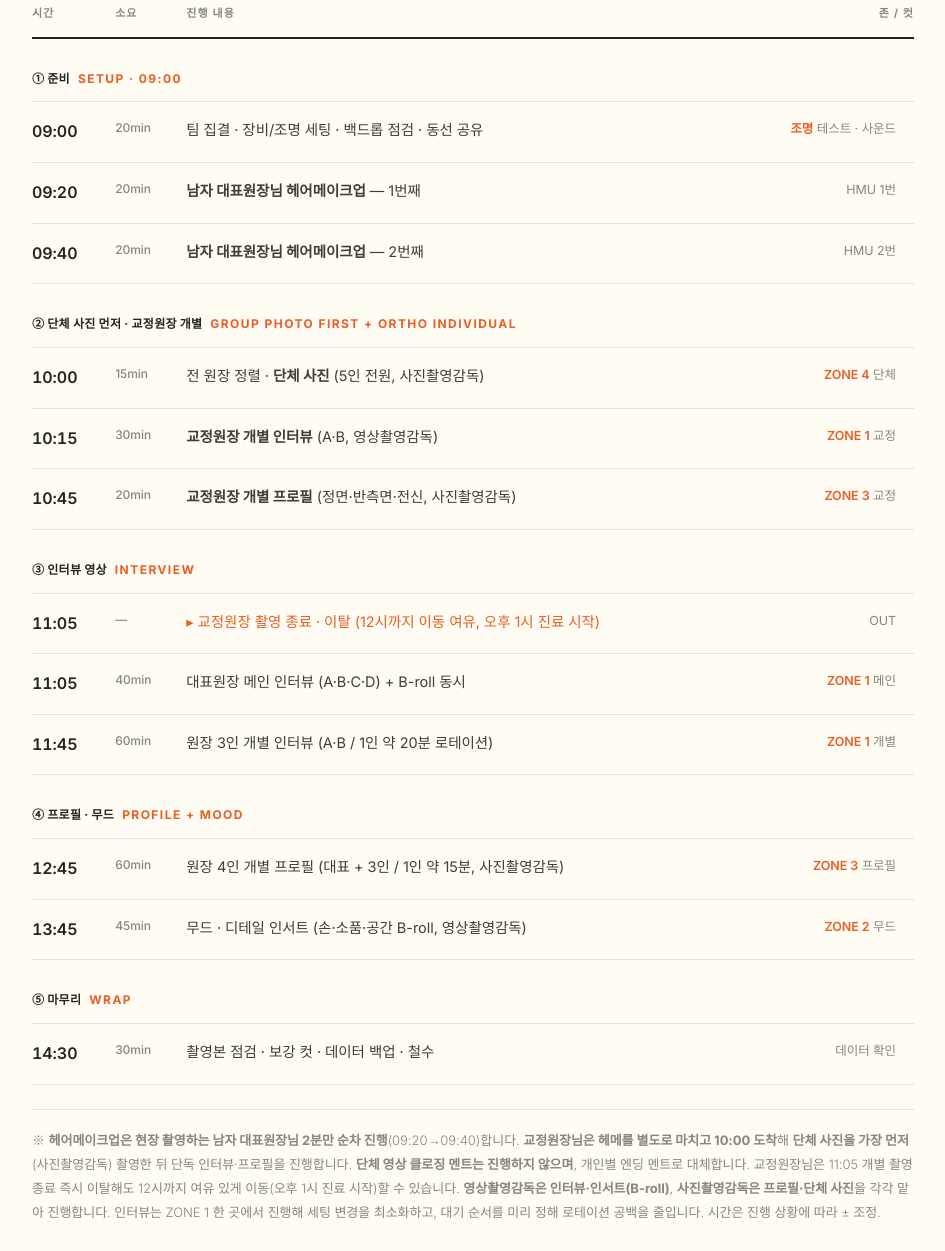
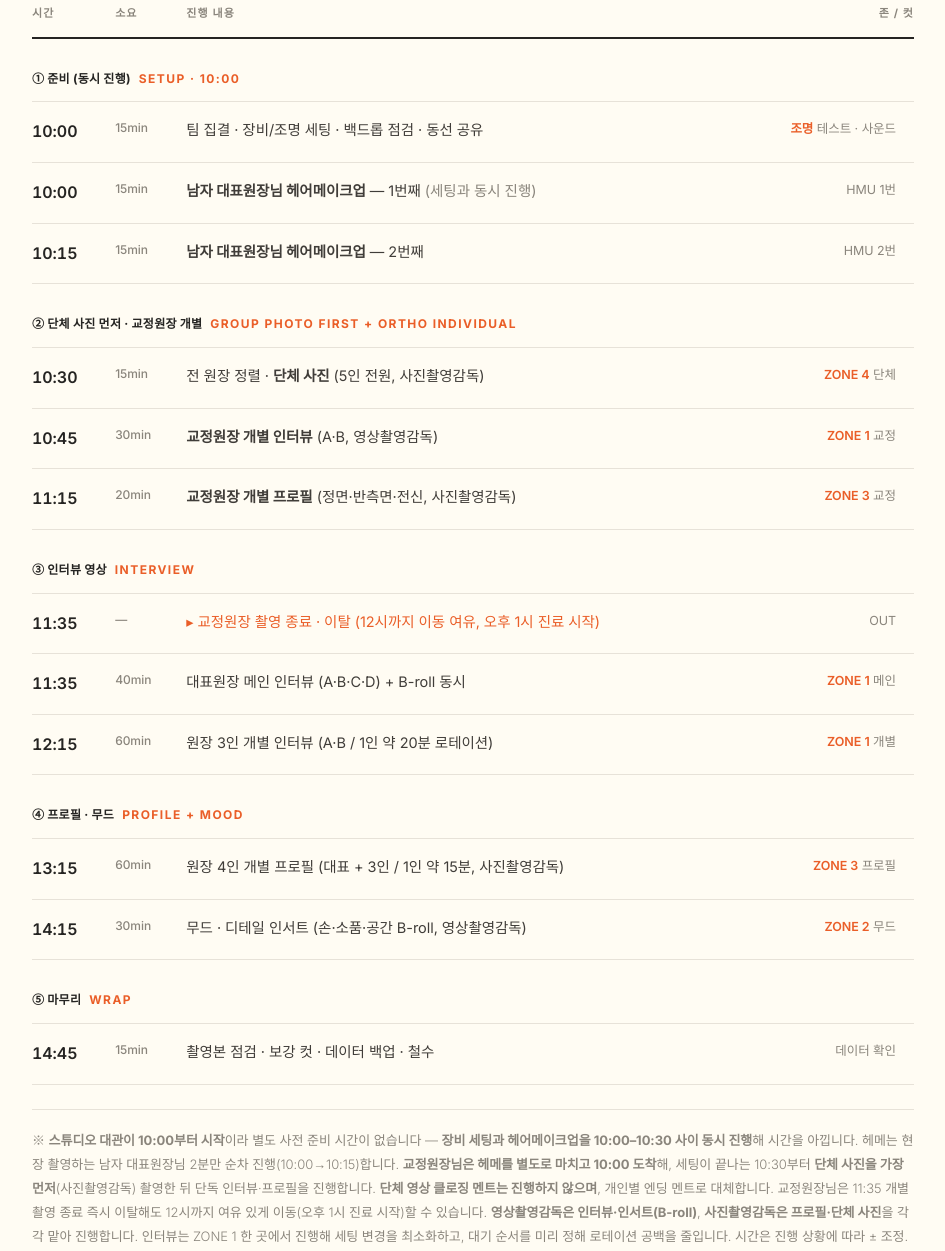
Before and after one commit to devPugi/seoulido-dental-shoot-plan, a plain HTML site: page index.html in a window 1280 px wide. Shown: the part 10299-11550 px from the top of the page, without its empty margins (226-1171 px from the left). Drawn offline with nearby package versions, Linux system fonts and the light colour scheme; a web font is replaced by a local one.

Commit message:
Start full schedule at 10:00 (studio access begins at rental start)
- Remove separate 09:00 pre-call; fold setup + HMU into 10:00-10:30 parallel block
- Shift all downstream timetable rows accordingly, still fits 10:00-15:00

```diff
--- a/index.html
+++ b/index.html
@@ -512,7 +512,7 @@
       <div class="meta">
         <span class="label">Schedule</span>
         <h2>촬영 타임테이블</h2>
-        <p class="desc">스튜디오 대관 5시간(10:00–15:00) + 준비·헤어메이크업 1시간(09:00–10:00). 헤메는 <b style="color:var(--orange)">남자 대표원장님 2분</b>만 현장에서 순차 진행하며, <b style="color:var(--orange)">교정원장님은 헤메를 마치고 10시에 도착</b>합니다. 도착 직후 <b style="color:var(--orange)">단체 사진을 가장 먼저</b> 촬영한 뒤 <b style="color:var(--orange)">교정원장님 단독 촬영</b>을 진행하고 11시경 이탈(오후 1시 진료 시작)합니다. <b style="color:var(--orange)">영상촬영감독은 인터뷰·인서트</b>, <b style="color:var(--orange)">사진촬영감독은 프로필·단체 사진</b>을 각각 맡습니다.</p>
+        <p class="desc">스튜디오 대관 5시간, <b style="color:var(--orange)">10:00부터 모든 일정 시작</b> (별도 사전 준비 시간 없음 — 세팅·헤메도 10:00–10:30 사이 동시 진행). 헤메는 <b style="color:var(--orange)">남자 대표원장님 2분</b>만 현장에서 순차 진행하며, <b style="color:var(--orange)">교정원장님은 헤메를 마치고 10시에 도착</b>합니다. 도착 직후 <b style="color:var(--orange)">단체 사진을 가장 먼저</b> 촬영한 뒤 <b style="color:var(--orange)">교정원장님 단독 촬영</b>을 진행하고 11시 반경 이탈(오후 1시 진료 시작)합니다. <b style="color:var(--orange)">영상촬영감독은 인터뷰·인서트</b>, <b style="color:var(--orange)">사진촬영감독은 프로필·단체 사진</b>을 각각 맡습니다.</p>
       </div>
     </div>
 
@@ -523,31 +523,31 @@
             <tr><th>시간</th><th>소요</th><th>진행 내용</th><th class="r">존 / 컷</th></tr>
           </thead>
           <tbody>
-            <tr class="phase"><td colspan="4"><span class="pk"><span class="kr">① 준비</span>Setup · 09:00</span></td></tr>
-            <tr><td class="tm">09:00</td><td class="du">20min</td><td class="sc">팀 집결 · 장비/조명 세팅 · 백드롭 점검 · 동선 공유</td><td class="zc"><b>조명</b> 테스트 · 사운드</td></tr>
-            <tr><td class="tm">09:20</td><td class="du">20min</td><td class="sc"><b>남자 대표원장님 헤어메이크업</b> — 1번째</td><td class="zc">HMU 1번</td></tr>
-            <tr><td class="tm">09:40</td><td class="du">20min</td><td class="sc"><b>남자 대표원장님 헤어메이크업</b> — 2번째</td><td class="zc">HMU 2번</td></tr>
+            <tr class="phase"><td colspan="4"><span class="pk"><span class="kr">① 준비 (동시 진행)</span>Setup · 10:00</span></td></tr>
+            <tr><td class="tm">10:00</td><td class="du">15min</td><td class="sc">팀 집결 · 장비/조명 세팅 · 백드롭 점검 · 동선 공유</td><td class="zc"><b>조명</b> 테스트 · 사운드</td></tr>
+            <tr><td class="tm">10:00</td><td class="du">15min</td><td class="sc"><b>남자 대표원장님 헤어메이크업</b> — 1번째 <span style="color:var(--muted)">(세팅과 동시 진행)</span></td><td class="zc">HMU 1번</td></tr>
+            <tr><td class="tm">10:15</td><td class="du">15min</td><td class="sc"><b>남자 대표원장님 헤어메이크업</b> — 2번째</td><td class="zc">HMU 2번</td></tr>
 
             <tr class="phase"><td colspan="4"><span class="pk"><span class="kr">② 단체 사진 먼저 · 교정원장 개별</span>Group Photo First + Ortho Individual</span></td></tr>
-            <tr><td class="tm">10:00</td><td class="du">15min</td><td class="sc">전 원장 정렬 · <b>단체 사진</b> (5인 전원, 사진촬영감독)</td><td class="zc"><b>ZONE 4</b> 단체</td></tr>
-            <tr><td class="tm">10:15</td><td class="du">30min</td><td class="sc"><b>교정원장 개별 인터뷰</b> (A·B, 영상촬영감독)</td><td class="zc"><b>ZONE 1</b> 교정</td></tr>
-            <tr><td class="tm">10:45</td><td class="du">20min</td><td class="sc"><b>교정원장 개별 프로필</b> (정면·반측면·전신, 사진촬영감독)</td><td class="zc"><b>ZONE 3</b> 교정</td></tr>
+            <tr><td class="tm">10:30</td><td class="du">15min</td><td class="sc">전 원장 정렬 · <b>단체 사진</b> (5인 전원, 사진촬영감독)</td><td class="zc"><b>ZONE 4</b> 단체</td></tr>
+            <tr><td class="tm">10:45</td><td class="du">30min</td><td class="sc"><b>교정원장 개별 인터뷰</b> (A·B, 영상촬영감독)</td><td class="zc"><b>ZONE 1</b> 교정</td></tr>
+            <tr><td class="tm">11:15</td><td class="du">20min</td><td class="sc"><b>교정원장 개별 프로필</b> (정면·반측면·전신, 사진촬영감독)</td><td class="zc"><b>ZONE 3</b> 교정</td></tr>
 
             <tr class="phase"><td colspan="4"><span class="pk"><span class="kr">③ 인터뷰 영상</span>Interview</span></td></tr>
-            <tr><td class="tm">11:05</td><td class="du">—</td><td class="sc" style="color:var(--orange)">▸ 교정원장 촬영 종료 · 이탈 (12시까지 이동 여유, 오후 1시 진료 시작)</td><td class="zc">OUT</td></tr>
-            <tr><td class="tm">11:05</td><td class="du">40min</td><td class="sc">대표원장 메인 인터뷰 (A·B·C·D) + B-roll 동시</td><td class="zc"><b>ZONE 1</b> 메인</td></tr>
-            <tr><td class="tm">11:45</td><td class="du">60min</td><td class="sc">원장 3인 개별 인터뷰 (A·B / 1인 약 20분 로테이션)</td><td class="zc"><b>ZONE 1</b> 개별</td></tr>
+            <tr><td class="tm">11:35</td><td class="du">—</td><td class="sc" style="color:var(--orange)">▸ 교정원장 촬영 종료 · 이탈 (12시까지 이동 여유, 오후 1시 진료 시작)</td><td class="zc">OUT</td></tr>
+            <tr><td class="tm">11:35</td><td class="du">40min</td><td class="sc">대표원장 메인 인터뷰 (A·B·C·D) + B-roll 동시</td><td class="zc"><b>ZONE 1</b> 메인</td></tr>
+            <tr><td class="tm">12:15</td><td class="du">60min</td><td class="sc">원장 3인 개별 인터뷰 (A·B / 1인 약 20분 로테이션)</td><td class="zc"><b>ZONE 1</b> 개별</td></tr>
 
             <tr class="phase"><td colspan="4"><span class="pk"><span class="kr">④ 프로필 · 무드</span>Profile + Mood</span></td></tr>
-            <tr><td class="tm">12:45</td><td class="du">60min</td><td class="sc">원장 4인 개별 프로필 (대표 + 3인 / 1인 약 15분, 사진촬영감독)</td><td class="zc"><b>ZONE 3</b> 프로필</td></tr>
-            <tr><td class="tm">13:45</td><td class="du">45min</td><td class="sc">무드 · 디테일 인서트 (손·소품·공간 B-roll, 영상촬영감독)</td><td class="zc"><b>ZONE 2</b> 무드</td></tr>
+            <tr><td class="tm">13:15</td><td class="du">60min</td><td class="sc">원장 4인 개별 프로필 (대표 + 3인 / 1인 약 15분, 사진촬영감독)</td><td class="zc"><b>ZONE 3</b> 프로필</td></tr>
+            <tr><td class="tm">14:15</td><td class="du">30min</td><td class="sc">무드 · 디테일 인서트 (손·소품·공간 B-roll, 영상촬영감독)</td><td class="zc"><b>ZONE 2</b> 무드</td></tr>
 
             <tr class="phase"><td colspan="4"><span class="pk"><span class="kr">⑤ 마무리</span>Wrap</span></td></tr>
-            <tr><td class="tm">14:30</td><td class="du">30min</td><td class="sc">촬영본 점검 · 보강 컷 · 데이터 백업 · 철수</td><td class="zc">데이터 확인</td></tr>
+            <tr><td class="tm">14:45</td><td class="du">15min</td><td class="sc">촬영본 점검 · 보강 컷 · 데이터 백업 · 철수</td><td class="zc">데이터 확인</td></tr>
           </tbody>
         </table>
       </div>
-      <p class="ttnote">※ <b>헤어메이크업은 현장 촬영하는 남자 대표원장님 2분만 순차 진행</b>(09:20→09:40)합니다. <b>교정원장님은 헤메를 별도로 마치고 10:00 도착</b>해 <b>단체 사진을 가장 먼저</b>(사진촬영감독) 촬영한 뒤 단독 인터뷰·프로필을 진행합니다. <b>단체 영상 클로징 멘트는 진행하지 않으며</b>, 개인별 엔딩 멘트로 대체합니다. 교정원장님은 11:05 개별 촬영 종료 즉시 이탈해도 12시까지 여유 있게 이동(오후 1시 진료 시작)할 수 있습니다. <b>영상촬영감독은 인터뷰·인서트(B-roll)</b>, <b>사진촬영감독은 프로필·단체 사진</b>을 각각 맡아 진행합니다. 인터뷰는 ZONE 1 한 곳에서 진행해 세팅 변경을 최소화하고, 대기 순서를 미리 정해 로테이션 공백을 줄입니다. 시간은 진행 상황에 따라 ± 조정.</p>
+      <p class="ttnote">※ <b>스튜디오 대관이 10:00부터 시작</b>이라 별도 사전 준비 시간이 없습니다 — <b>장비 세팅과 헤어메이크업을 10:00–10:30 사이 동시 진행</b>해 시간을 아낍니다. 헤메는 현장 촬영하는 남자 대표원장님 2분만 순차 진행(10:00→10:15)합니다. <b>교정원장님은 헤메를 별도로 마치고 10:00 도착</b>해, 세팅이 끝나는 10:30부터 <b>단체 사진을 가장 먼저</b>(사진촬영감독) 촬영한 뒤 단독 인터뷰·프로필을 진행합니다. <b>단체 영상 클로징 멘트는 진행하지 않으며</b>, 개인별 엔딩 멘트로 대체합니다. 교정원장님은 11:35 개별 촬영 종료 즉시 이탈해도 12시까지 여유 있게 이동(오후 1시 진료 시작)할 수 있습니다. <b>영상촬영감독은 인터뷰·인서트(B-roll)</b>, <b>사진촬영감독은 프로필·단체 사진</b>을 각각 맡아 진행합니다. 인터뷰는 ZONE 1 한 곳에서 진행해 세팅 변경을 최소화하고, 대기 순서를 미리 정해 로테이션 공백을 줄입니다. 시간은 진행 상황에 따라 ± 조정.</p>
     </div>
   </div>
 </section>
```
